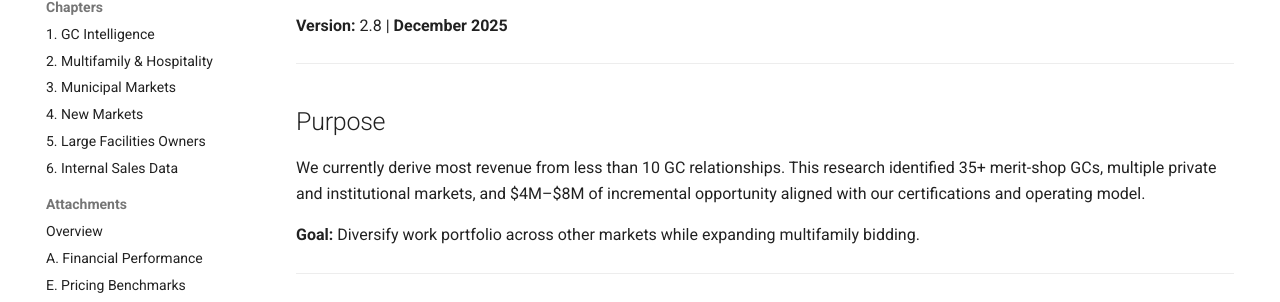
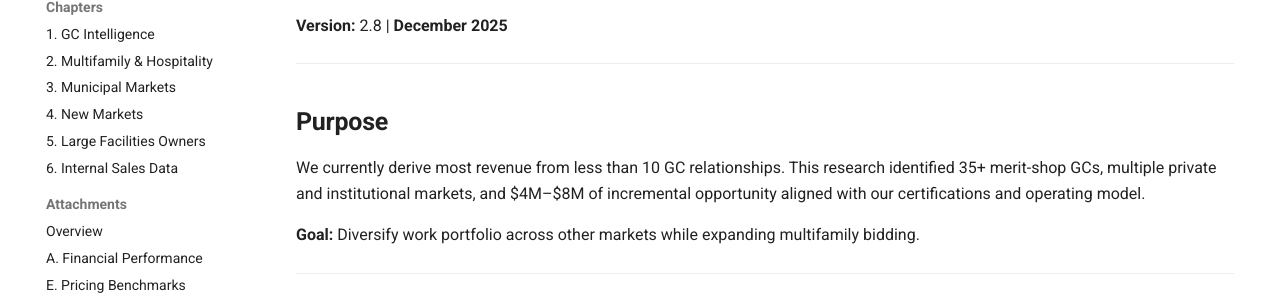
Before and after one commit to LaBrant-Associates-LLC/labrant-sales-intelligence, an MkDocs documentation site: the page built from docs/index.md, in a window 1280 px wide. Shown: the part 167-469 px from the top of the page. Built offline with MkDocs 1.6.1 and Material for MkDocs 9.7.7, drawn with Linux system fonts in a browser that asks for light colours.

```diff
--- a/docs/index.md
+++ b/docs/index.md
@@ -9,7 +9,7 @@ hide:
 
 ---
 
-## Purpose
+## **Purpose**
 
 We currently derive most revenue from less than 10 GC relationships. This research identified 35+ merit-shop GCs, multiple private and institutional markets, and $4M–$8M of incremental opportunity aligned with our certifications and operating model.
 
```
